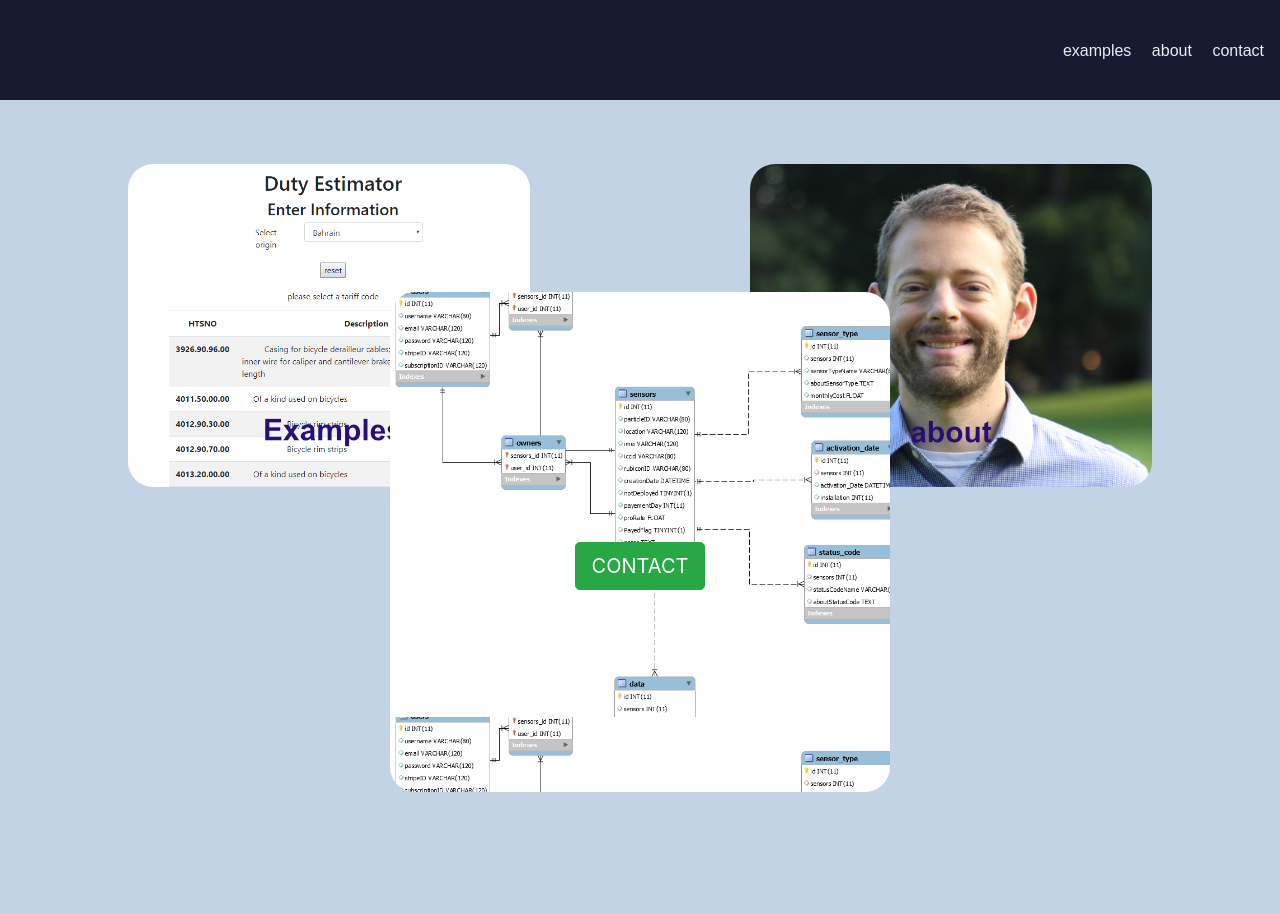
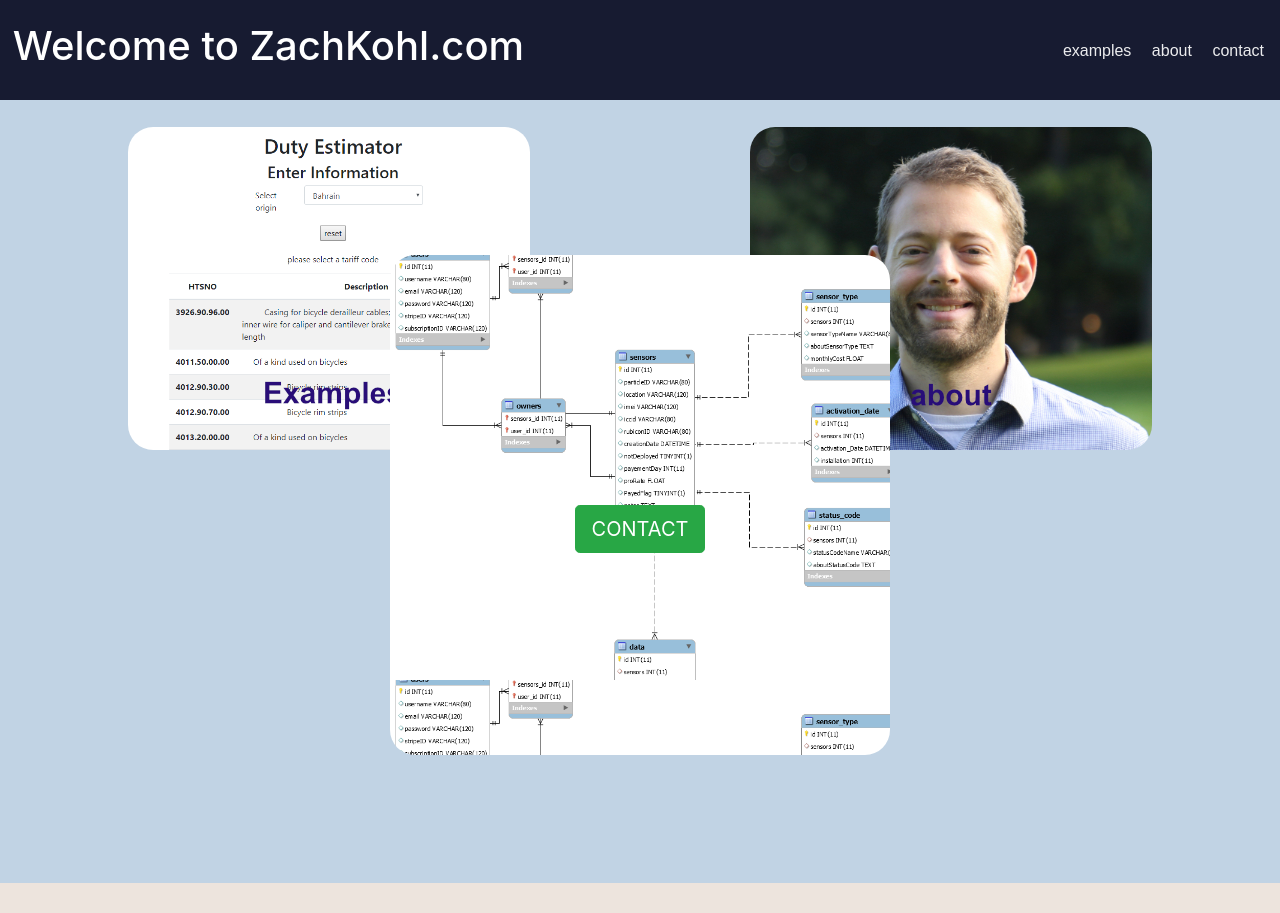
Before and after one commit to zachkohl/zachkohldotcom, a Node server app: template views/home.handlebars in a window 1280 px wide. Shown: the top 913 px of the page. Run offline with Node 20, Linux system fonts and the light colour scheme; the template is opened without the code that fills it, so the values that code supplies are empty; some libraries are stand-ins or nearby versions.

Commit message:
improved navbar

```diff
--- a/static/app.js
+++ b/static/app.js
@@ -8,6 +8,13 @@
         nav.classList.toggle('nav-active');
 
         navlinks.forEach((link, index) => {
+//add eventlistener
+link.addEventListener('click',()=>{
+    console.log('test')
+    nav.classList.remove('nav-active');
+});
+
+//add animation
             if (link.style.animation) {
                 link.style.animation = '';
             } else {
--- a/static/style.css
+++ b/static/style.css
@@ -13,21 +13,28 @@
 
 
 
+
 /*
 ========================================================
-first pane
+NavBar
 ========================================================
  */
 
+.navContainer{
+    position:fixed;
+    height:100px;
+    min-width:100%;
+    background-color:#171B31;
+    z-index:100;
+    display:flex;
+    justify-content:space-between;
+    align-items:center;
+    padding-left:1%;
+}
 
-/*
-NAVBAR
- */
-
- .firstpane{
-    min-width:100%;
-    min-height: 100vh;
-    background-color:#C1D3E4
+.branding a{
+color:white;
+text-decoration: none;
 }
 
 .nomarg{
@@ -38,14 +45,11 @@
 
 
 nav{
-    height:100px;
-    min-width:100%;
     background-color:#171B31;
     display:flex;
     justify-content:flex-end;
     align-items:center;
     margin:0;
-    position: relative;
 
 }
 
@@ -175,14 +179,20 @@
 
 
 
-/*
-Animation
- */
 
 
 
 
-
+ /* ========================================================
+ first pane
+ ========================================================
+ */
+  .firstpane{
+     min-width:100%;
+     min-height: 100vh;
+     background-color:#C1D3E4;
+     padding-top:5%;
+ }
 
 
 
@@ -338,6 +348,7 @@
     }
 
 .ExampleLink{
+    padding-top:100px;
     background-color:blue;
 }
 
--- a/views/home.handlebars
+++ b/views/home.handlebars
@@ -18,13 +18,13 @@
 <body>
   <div class="wrapper">
   <div class="container-fluid">
+<div class="row ">
+  <div class="navContainer">
+   <div class="branding">
+     <a href="#"><h1>Welcome to ZachKohl.com</h1></a>
+    </div>
+    <nav>
 
-<div class="row firstpane">
-<div class="col firstpaneColumn">
-<div class="row">
-
-
-    <nav>
         <ul class='nav-links'>
                 <li><a href="#secondpane">examples</a></li>
                 <li><a href="#thirdpane">about</a></li>
@@ -37,7 +37,11 @@
     </div>
 
     </nav>
+    </div><!--end nav container-->
 </div>
+<div class="row firstpane">
+<div class="col firstpaneColumn">
+
 
 <div class="row"><div class="bluebox">
  <a href="#thirdpane"> <img src="images/aboutNormal.jpg" class="aboutImage"></a>
```
